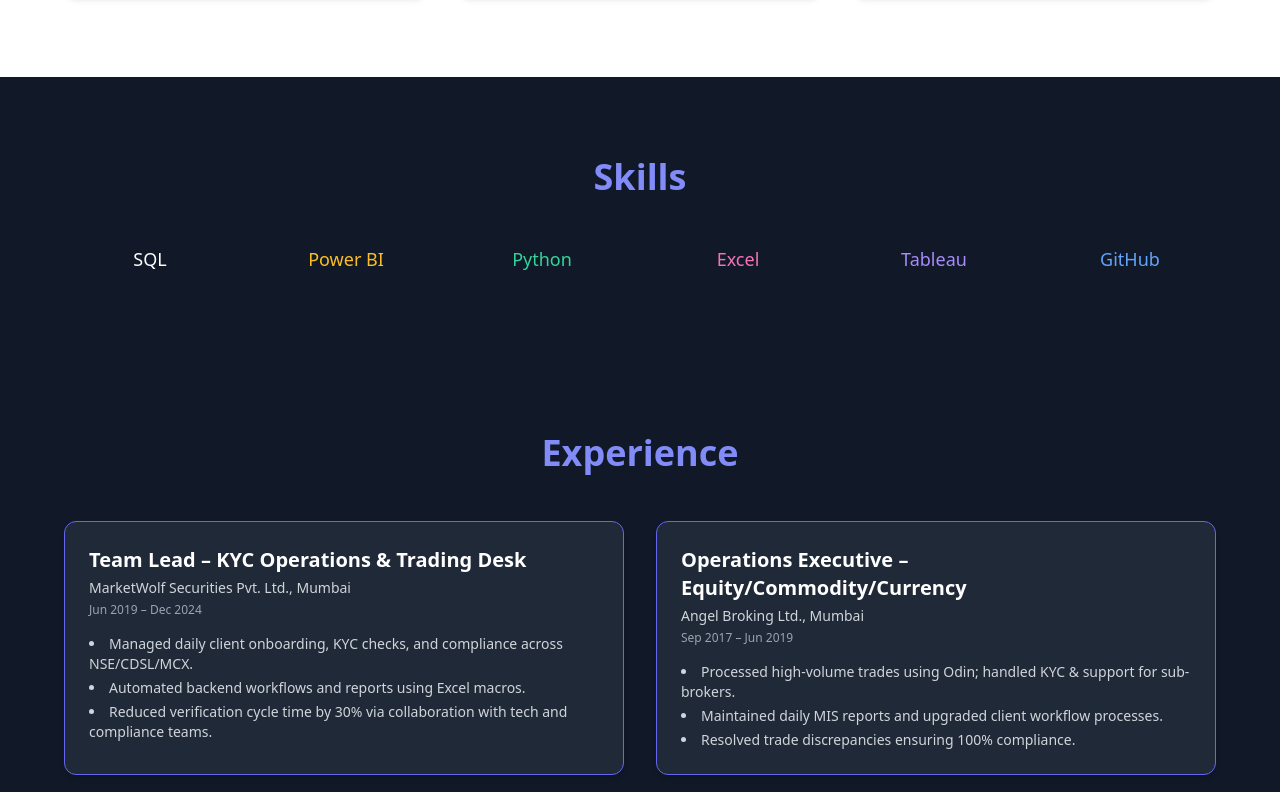
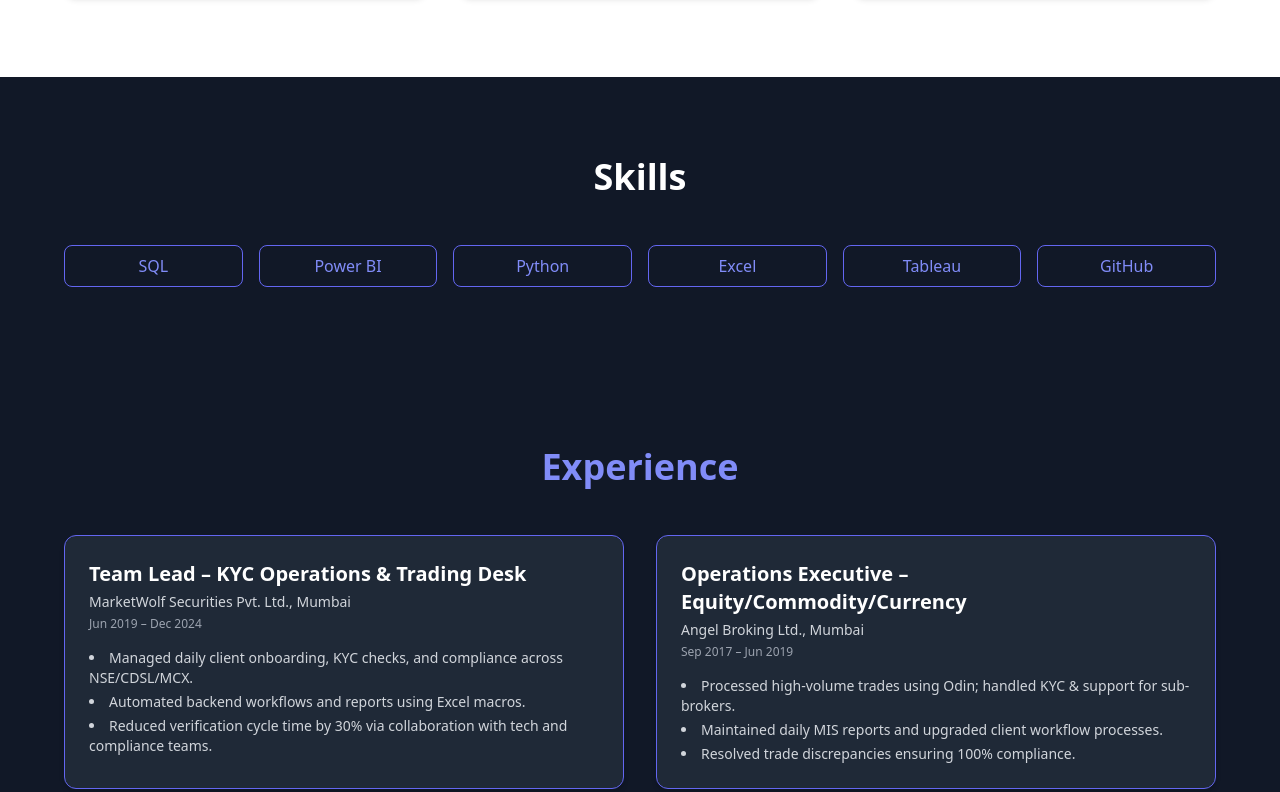
Before and after one commit to ronak171990/portfolio-website, a plain HTML site: page index.html in a window 1280 px wide. Shown: the part 2806-3598 px from the top of the page. Drawn offline with nearby package versions, Linux system fonts and the light colour scheme.

```diff
--- a/index.html
+++ b/index.html
@@ -207,20 +207,19 @@
 </section>
 
   <!-- Skills -->
-<section id="skills" class="bg-gray-900 text-white py-20 px-6">
-  <div class="max-w-6xl mx-auto text-center">
-    <h3 class="text-4xl font-semibold mb-12 text-indigo-400">Skills</h3>
-    <div class="grid grid-cols-2 sm:grid-cols-3 md:grid-cols-6 gap-6 text-lg font-medium">
-      <span class="text-cyan-400">SQL</span>
-      <span class="text-yellow-400">Power BI</span>
-      <span class="text-green-400">Python</span>
-      <span class="text-pink-400">Excel</span>
-      <span class="text-purple-400">Tableau</span>
-      <span class="text-blue-400">GitHub</span>
+<section id="skills" class="py-20 px-6 bg-gray-900 text-white">
+  <div class="max-w-6xl mx-auto">
+    <h3 class="text-4xl font-semibold text-center mb-12">Skills</h3>
+    <div class="grid grid-cols-2 md:grid-cols-3 lg:grid-cols-6 gap-4 text-center">
+      <span class="inline-block border border-indigo-500 text-indigo-400 font-medium py-2 px-4 rounded-lg hover:bg-indigo-600 hover:text-white transition duration-300">SQL</span>
+      <span class="inline-block border border-indigo-500 text-indigo-400 font-medium py-2 px-4 rounded-lg hover:bg-indigo-600 hover:text-white transition duration-300">Power BI</span>
+      <span class="inline-block border border-indigo-500 text-indigo-400 font-medium py-2 px-4 rounded-lg hover:bg-indigo-600 hover:text-white transition duration-300">Python</span>
+      <span class="inline-block border border-indigo-500 text-indigo-400 font-medium py-2 px-4 rounded-lg hover:bg-indigo-600 hover:text-white transition duration-300">Excel</span>
+      <span class="inline-block border border-indigo-500 text-indigo-400 font-medium py-2 px-4 rounded-lg hover:bg-indigo-600 hover:text-white transition duration-300">Tableau</span>
+      <span class="inline-block border border-indigo-500 text-indigo-400 font-medium py-2 px-4 rounded-lg hover:bg-indigo-600 hover:text-white transition duration-300">GitHub</span>
     </div>
   </div>
 </section>
-
 
 <!-- Experience Section -->
 <section id="experience" class="py-20 px-6 bg-gray-900 text-white">
```
